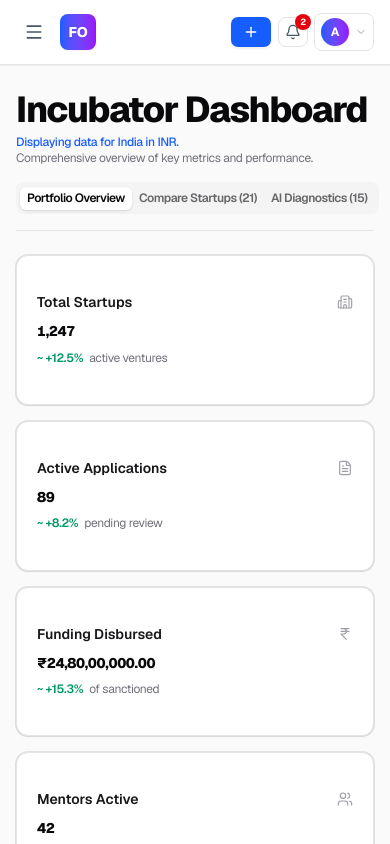
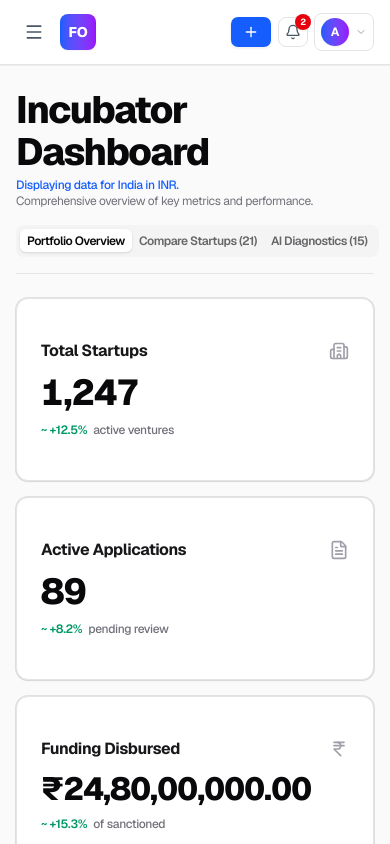
Before and after one commit to 04rishabhgupta/IncubatorPortfolioHealth, a Next.js app: page /portfolio in a window 390 px wide. Shown: the top 844 px of the page. Built offline with nearby package versions, Linux system fonts and the light colour scheme.

Commit message:
style: increase heading and number font sizes in metric cards

```diff
--- a/src/app/(authenticated)/portfolio/page.tsx
+++ b/src/app/(authenticated)/portfolio/page.tsx
@@ -259,7 +259,9 @@ export default function PortfolioDashboard() {
       {/* Top Banner with Actions */}
       <div className="flex flex-col sm:flex-row sm:items-center sm:justify-between pb-4 border-b border-[#E4E4E7] gap-4">
         <div>
-          <h1 className="heading-display text-zinc-950 tracking-tight">Incubator Dashboard</h1>
+          <h1 className="heading-display text-zinc-950 tracking-tight" style={{ fontSize: 'var(--type-display)' }}>
+            Incubator Dashboard
+          </h1>
           <p className="text-xs sm:text-sm text-blue-600 font-medium mt-1">Displaying data for India in INR.</p>
           <p className="text-xs sm:text-sm text-zinc-500">
             Comprehensive overview of key metrics and performance.
--- a/src/app/globals.css
+++ b/src/app/globals.css
@@ -89,18 +89,18 @@
   --sidebar-border: #E4E4E7;
   --sidebar-ring: #2563EB;
 
-  /* Scalable Typography Tokens (Non-hardcoded, exact 42px on desktop) */
-  --type-display: 2.625rem; /* 42px for major page headings */
-  --type-heading: 1.875rem; /* 30px for section titles */
-  --type-subheading: 1.25rem; /* 20px for card titles */
-  --type-metric: 2.625rem; /* 42px for KPI numbers/metrics */
-  --type-metric-sm: 1.75rem; /* 28px */
+  /* Scalable Typography Tokens (Non-hardcoded, elevated scale) */
+  --type-display: clamp(2.75rem, 4vw, 3.25rem); /* 44px to 52px for major page headings */
+  --type-heading: clamp(1.875rem, 2.5vw, 2.375rem); /* 30px to 38px for section titles */
+  --type-subheading: clamp(1.25rem, 1.5vw, 1.5rem); /* 20px to 24px for card titles */
+  --type-metric: clamp(2.625rem, 3.8vw, 3.125rem); /* 42px to 50px for KPI numbers/metrics */
+  --type-metric-sm: clamp(1.625rem, 2.2vw, 2rem); /* 26px to 32px */
 }
 
 @media (max-width: 639px) {
   :root {
-    --type-display: 2.25rem; /* 36px on mobile */
-    --type-metric: 2.125rem;  /* 34px on mobile */
+    --type-display: 2.375rem; /* 38px on mobile */
+    --type-metric: 2.25rem;  /* 36px on mobile */
   }
 }
 
@@ -224,38 +224,38 @@
   font-family: var(--font-neue-montreal), var(--font-geist), system-ui, -apple-system, BlinkMacSystemFont, "Segoe UI", Roboto, sans-serif;
   font-variant-numeric: tabular-nums;
   font-feature-settings: "tnum" 1;
-  font-size: var(--type-metric);
-  font-weight: 800;
-  line-height: 1.05;
-  letter-spacing: -0.04em;
+  font-size: var(--type-metric) !important;
+  font-weight: 800 !important;
+  line-height: 1.05 !important;
+  letter-spacing: -0.04em !important;
   color: var(--foreground);
 }
 
 .text-metric-sm {
-  font-family: var(--font-ibm-plex-mono), monospace;
+  font-family: var(--font-neue-montreal), var(--font-geist), system-ui, -apple-system, BlinkMacSystemFont, "Segoe UI", Roboto, sans-serif;
   font-variant-numeric: tabular-nums;
   font-feature-settings: "tnum" 1;
-  font-size: var(--type-metric-sm);
-  font-weight: 800;
-  line-height: 1.15;
-  letter-spacing: -0.025em;
+  font-size: var(--type-metric-sm) !important;
+  font-weight: 800 !important;
+  line-height: 1.1 !important;
+  letter-spacing: -0.03em !important;
 }
 
 .heading-display {
   font-family: var(--font-neue-montreal), system-ui, sans-serif;
-  font-size: var(--type-display);
-  font-weight: 800;
-  line-height: 1.15;
-  letter-spacing: -0.04em;
+  font-size: var(--type-display) !important;
+  font-weight: 800 !important;
+  line-height: 1.1 !important;
+  letter-spacing: -0.04em !important;
   color: var(--foreground);
 }
 
 .heading-section {
   font-family: var(--font-neue-montreal), system-ui, sans-serif;
-  font-size: var(--type-heading);
-  font-weight: 700;
-  line-height: 1.25;
-  letter-spacing: -0.03em;
+  font-size: var(--type-heading) !important;
+  font-weight: 700 !important;
+  line-height: 1.2 !important;
+  letter-spacing: -0.03em !important;
   color: var(--foreground);
 }
 
--- a/src/components/ui/stat-card.tsx
+++ b/src/components/ui/stat-card.tsx
@@ -25,16 +25,27 @@ export function StatCard({
 }: StatCardProps) {
   return (
     <Card className={cn('bg-white border border-[#E4E4E7] rounded-xl shadow-xs hover:border-zinc-300 transition-colors', className)}>
-      <CardContent className="p-5 sm:p-6">
-        <div className="flex items-center justify-between">
-          <span className="text-sm sm:text-base font-semibold text-zinc-900 tracking-normal">{title}</span>
-          {Icon && <Icon className="h-4 w-4 sm:h-5 sm:w-5 text-zinc-400 stroke-[1.75]" />}
+      <CardContent className="p-6 sm:p-7 flex flex-col justify-between">
+        <div className="flex items-center justify-between gap-2">
+          <span className="text-base sm:text-lg font-bold text-zinc-900 tracking-tight">{title}</span>
+          {Icon && <Icon className="h-5 w-5 sm:h-6 sm:w-6 text-zinc-400 stroke-[2] shrink-0" />}
         </div>
-        <div className={cn('text-metric font-extrabold tracking-tight text-zinc-950 mt-2 sm:mt-3 tabular-nums', valueClassName)}>
+        <div
+          className={cn(
+            'text-metric font-extrabold tracking-tight text-zinc-950 mt-3 sm:mt-4 tabular-nums leading-none',
+            valueClassName
+          )}
+          style={{
+            fontSize:
+              typeof value === 'string' && value.length > 12
+                ? 'clamp(2rem, 2.5vw, 2.625rem)'
+                : 'var(--type-metric, 42px)',
+          }}
+        >
           {value}
         </div>
         {(trend || subtitle) && (
-          <div className="text-xs sm:text-sm text-zinc-500 font-normal mt-1.5 sm:mt-2 flex items-center gap-1.5 flex-wrap">
+          <div className="text-xs sm:text-sm text-zinc-500 font-medium mt-2.5 flex items-center gap-1.5 flex-wrap">
             {trend && <span className="text-emerald-600 font-semibold">{trend}</span>}
             {subtitle && <span>{subtitle}</span>}
           </div>
```
Also changed, not shown: src/components/fitt/fitt.module.css (+4 -4 lines).
